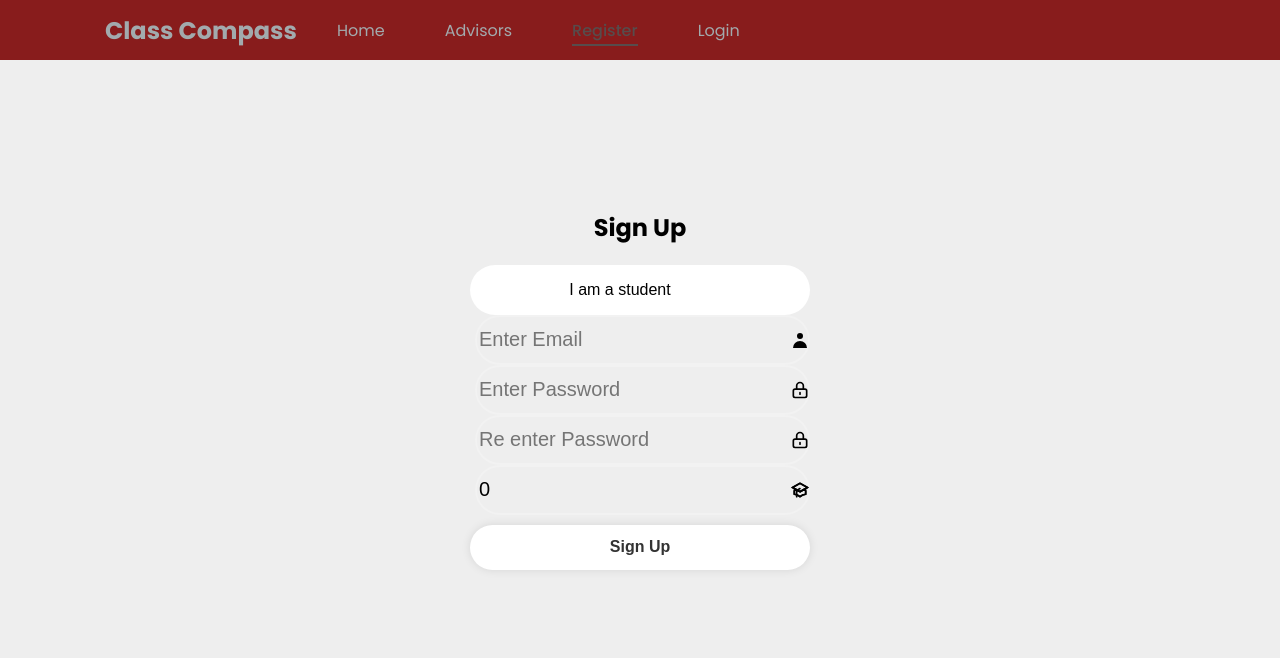
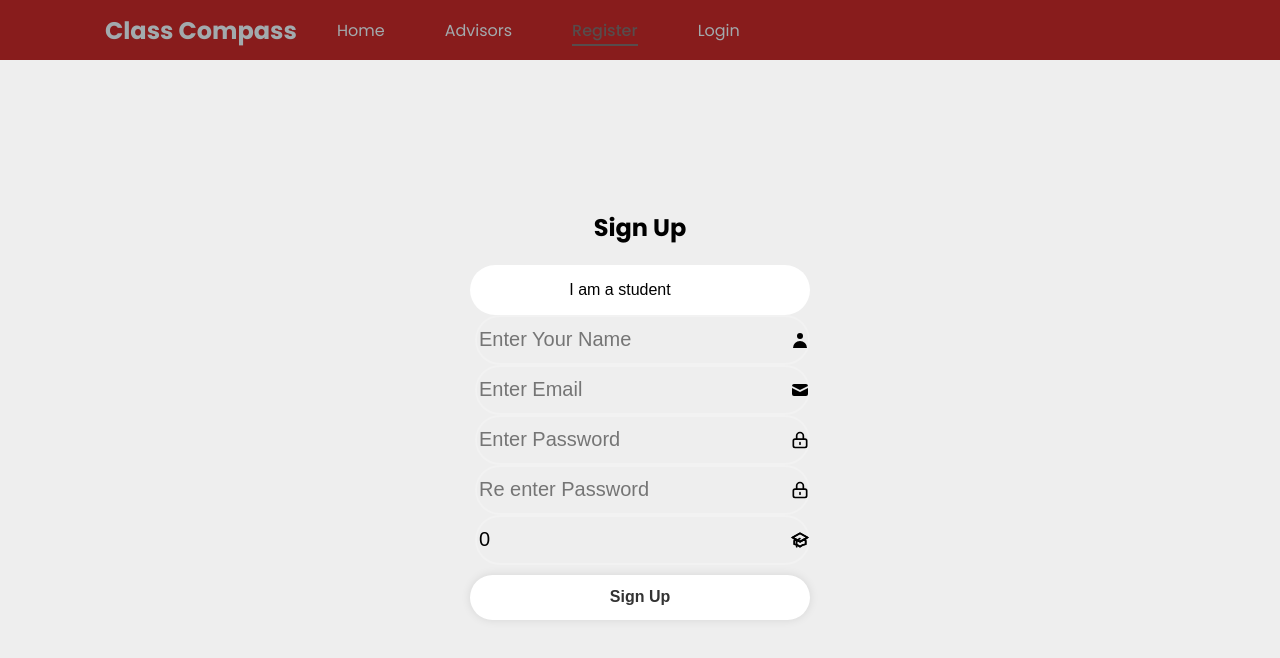
Before and after one commit to Ryu-From-Streets/classcompass, a React (Create React App) app in the folder frontend/: page /register in a window 1280 px wide. Shown: the top 658 px of the page. Built offline with nearby package versions, Linux system fonts and the light colour scheme.

Commit message:
slight change in icons

```diff
--- a/frontend/src/Pages/ForgotPage.js
+++ b/frontend/src/Pages/ForgotPage.js
@@ -1,5 +1,5 @@
 import React, { useState } from "react";
-import { HiUser, HiOutlineLockClosed } from "react-icons/hi";
+import { HiMail, HiOutlineLockClosed } from "react-icons/hi";
 
 import "./login.css";
 
@@ -20,7 +20,7 @@ const LoginPage = ({ isShowLogin }) => {
             onChange={(e) => setEmail(e.target.value)}
             required
           />
-          <HiUser className="icon" />
+          <HiMail className="icon" />
         </div>
         <div className="input-box">
           <input
--- a/frontend/src/Pages/LoginPage.js
+++ b/frontend/src/Pages/LoginPage.js
@@ -1,6 +1,6 @@
 import React, {useState} from "react"
 import {
-  HiUser,
+  HiMail,
   HiOutlineLockClosed,
 } from "react-icons/hi";
 
@@ -36,7 +36,7 @@ const LoginPage = ({isShowLogin}) => {
               onChange={(e) => setEmail(e.target.value)}
               required
             />
-            <HiUser className="icon" />
+            <HiMail className="icon" />
           </div>
           <div className="input-box">
             <input
--- a/frontend/src/Pages/RegisterPage.js
+++ b/frontend/src/Pages/RegisterPage.js
@@ -1,11 +1,12 @@
 import React, { useState } from "react";
 import {
-  HiUser, HiOutlineLockClosed,
+  HiUser, HiOutlineLockClosed, HiMail,
   HiOutlineAcademicCap,
 } from "react-icons/hi";
 import "./login.css";
 
 const SignUpPage = ({ isShowLogin }) => {
+  const [name, setName] = useState("");
   const [email, setEmail] = useState("");
   const [password, setPassword] = useState("");
   const [rePassword, setRePassword] = useState("");
@@ -44,13 +45,23 @@ const SignUpPage = ({ isShowLogin }) => {
         </div>
         <div className="input-box">
           <input
+            type="text"
+            placeholder="Enter Your Name"
+            value={name}
+            onChange={(e) => setName(e.target.value)}
+            required
+          />
+          <HiUser className="icon" />
+        </div>
+        <div className="input-box">
+          <input
             type="email"
             placeholder="Enter Email"
             value={email}
             onChange={(e) => setEmail(e.target.value)}
             required
           />
-          <HiUser className="icon" />
+          <HiMail className="icon" />
         </div>
         <div className="input-box">
           <input
@@ -77,7 +88,9 @@ const SignUpPage = ({ isShowLogin }) => {
             type="text"
             placeholder="Enter number of credits"
             value={numCredits}
-            onChange={(e) => {handleNumCreditsChange(e)}}
+            onChange={(e) => {
+              handleNumCreditsChange(e);
+            }}
             required
           />
           <HiOutlineAcademicCap className="icon" />
```
